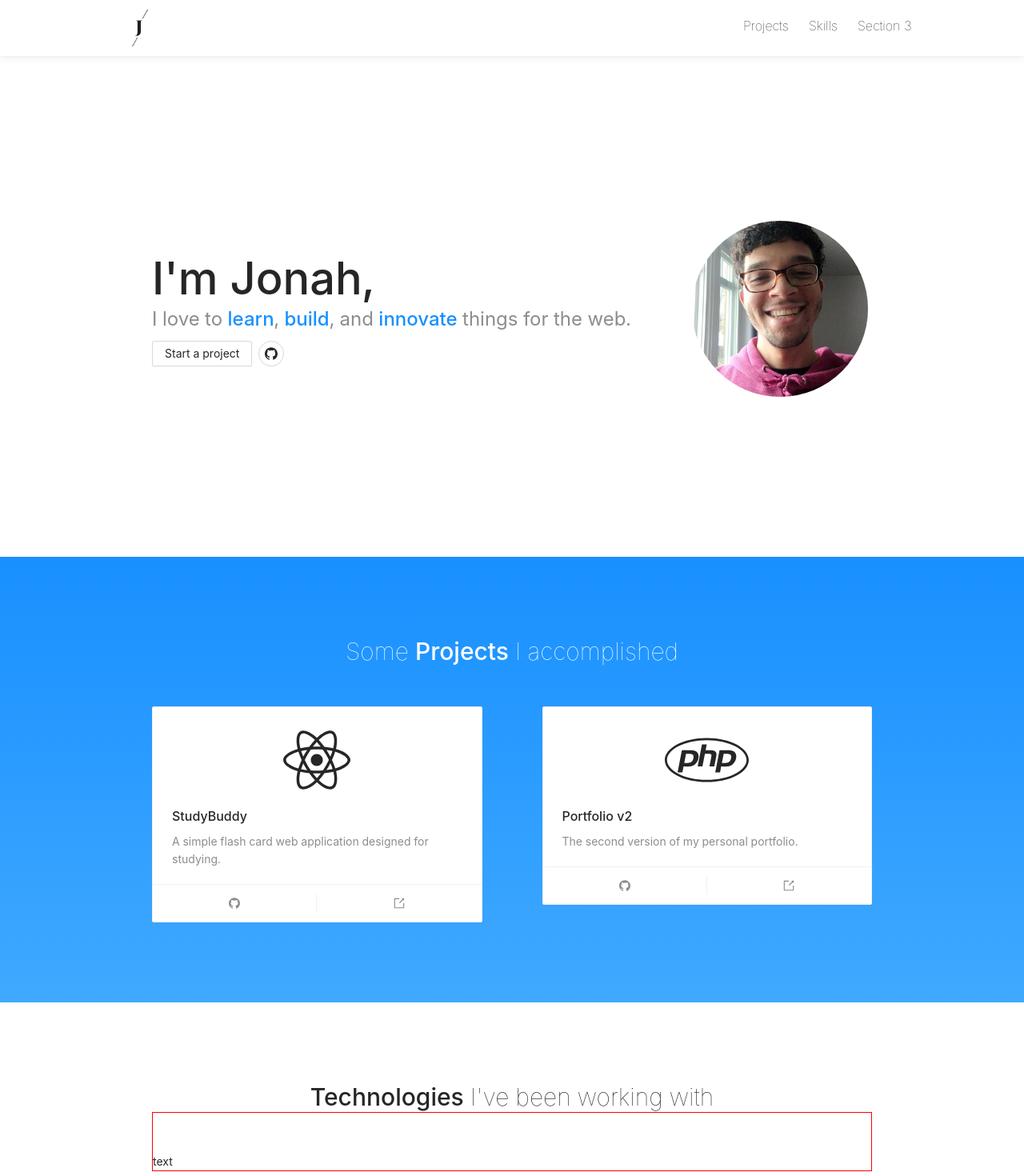
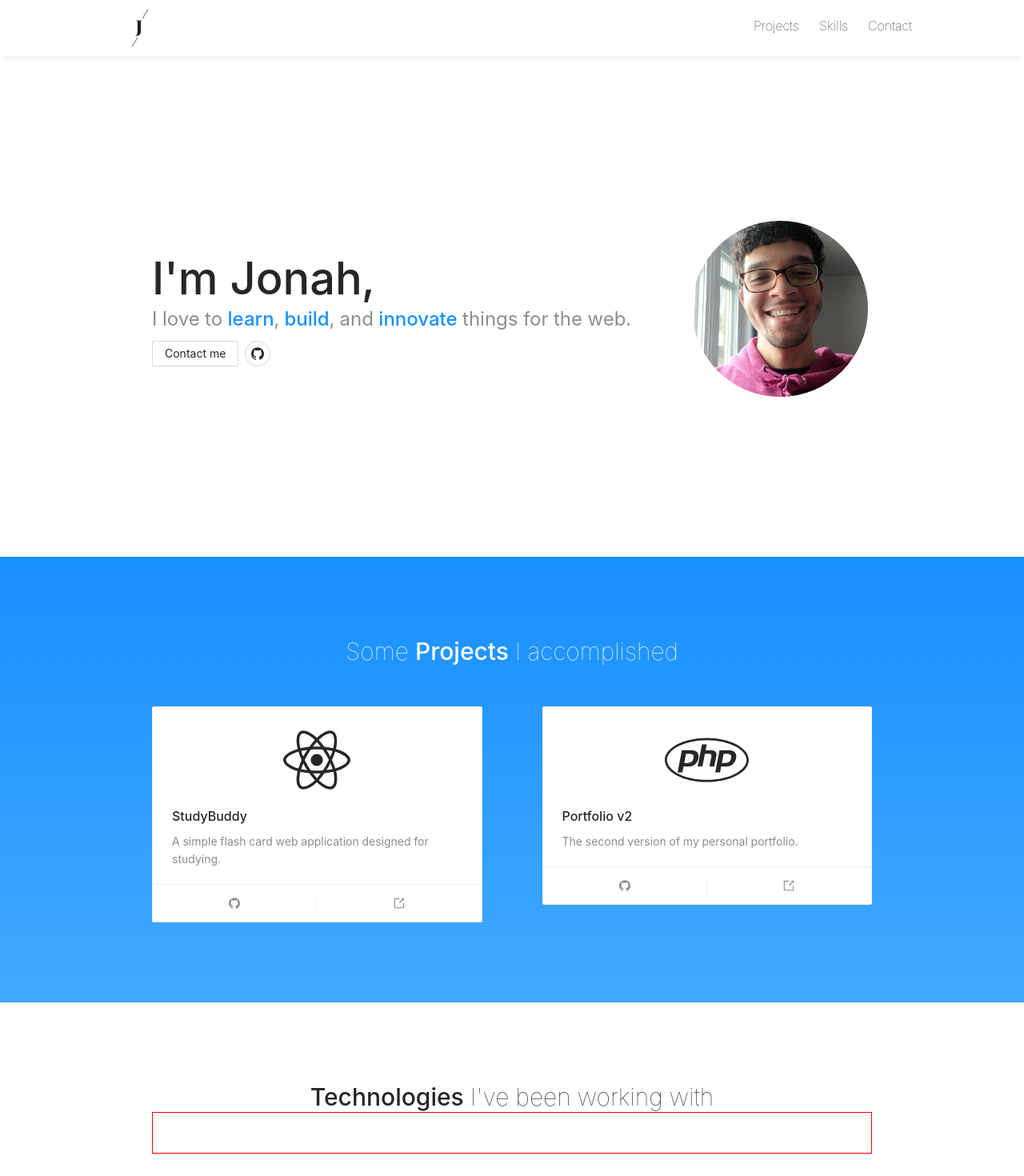
Before and after one commit to jonahlouis4/Portfolio-v3, a React (Create React App) app: page / in a window 1280 px wide. Shown: the top 1470 px of the page at 80% size. Built offline with nearby package versions, Linux system fonts and the light colour scheme.

Commit message:
:memo: Minor text changes

```diff
--- a/src/App.js
+++ b/src/App.js
@@ -10,7 +10,7 @@ import Footer from './components/Footer'
 
 function App() {
   /** Contains the section names for the navigation */
-  const [sectionName] = useState({section1: "Projects", section2: "Skills", section3: "Section 3"})
+  const [sectionName] = useState({section1: "Projects", section2: "Skills", section3: "Contact"})
   /** Determines wether the side navigation is opened (isOpen = true), or closed (isOpen = false) */
   const [isOpen, setIsOpen] = useState(false);
 
--- a/src/components/Introduction.js
+++ b/src/components/Introduction.js
@@ -43,7 +43,7 @@ const Introduction = () => {
                     style={{marginTop: '10px'}}
                     >
                         <Space size="small">
-                            <Button >Start a project</Button>
+                            <Button >Contact me</Button>
                             <a href="https://github.com/jonahlouis4" target="_blank">
                                 <Button shape="circle" icon={<GithubOutlined />} />
                             </a>
--- a/src/components/Technologies.js
+++ b/src/components/Technologies.js
@@ -26,7 +26,7 @@ const Technologies = () => {
             <div
             style={{paddingTop:'50px', border: '1px solid red'}}
             >
-                text
+
             </div>
         </div>
     )
```
Also changed, not shown: 1 other file (tests, documents, lock files or other folders).
